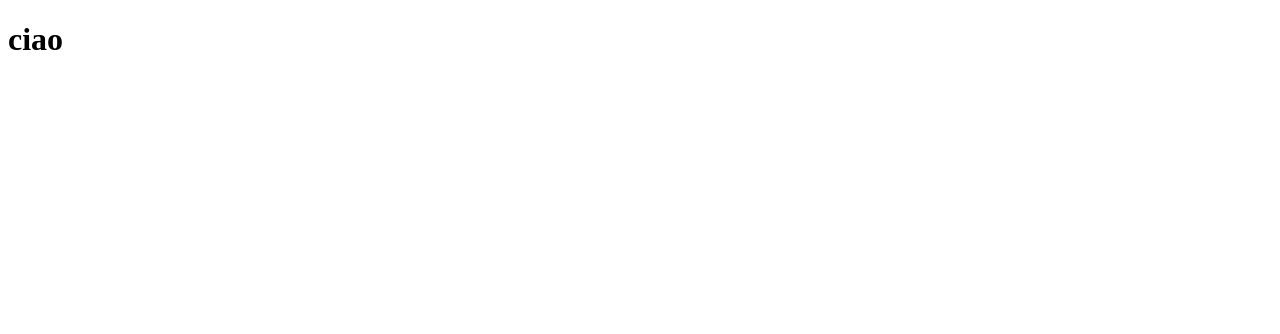
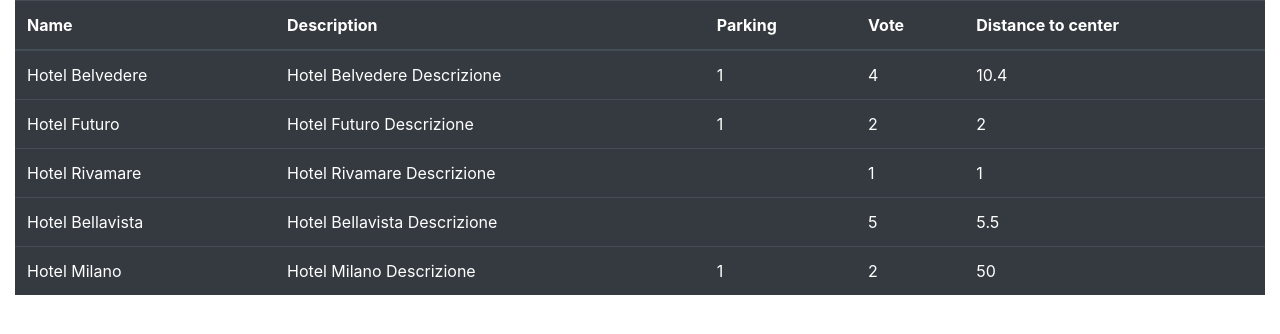
Before and after one commit to GiorgioDellutri/php-hotel, a PHP site: page / in a window 1280 px wide. Before the commit the part shown is almost empty. Shown: the top 334 px of the page. Run offline with PHP 8.4, Linux system fonts and the light colour scheme.

Commit message:
make table & foreach on array

```diff
--- a/index.php
+++ b/index.php
@@ -5,12 +5,82 @@
     <meta charset="UTF-8">
     <meta http-equiv="X-UA-Compatible" content="IE=edge">
     <meta name="viewport" content="width=device-width, initial-scale=1.0">
+    <!-- Import bootstrap -->
+    <link rel="stylesheet" href="https://cdn.jsdelivr.net/npm/bootstrap@4.3.1/dist/css/bootstrap.min.css" integrity="sha384-ggOyR0iXCbMQv3Xipma34MD+dH/1fQ784/j6cY/iJTQUOhcWr7x9JvoRxT2MZw1T" crossorigin="anonymous">
+
     <title>Php Hotel</title>
 </head>
 
 <body>
     <main>
-        <h1>ciao</h1>
+
+        <?php
+        $hotels = [
+            [
+                'name' => 'Hotel Belvedere',
+                'description' => 'Hotel Belvedere Descrizione',
+                'parking' => true,
+                'vote' => 4,
+                'distance_to_center' => 10.4
+            ],
+            [
+                'name' => 'Hotel Futuro',
+                'description' => 'Hotel Futuro Descrizione',
+                'parking' => true,
+                'vote' => 2,
+                'distance_to_center' => 2
+            ],
+            [
+                'name' => 'Hotel Rivamare',
+                'description' => 'Hotel Rivamare Descrizione',
+                'parking' => false,
+                'vote' => 1,
+                'distance_to_center' => 1
+            ],
+            [
+                'name' => 'Hotel Bellavista',
+                'description' => 'Hotel Bellavista Descrizione',
+                'parking' => false,
+                'vote' => 5,
+                'distance_to_center' => 5.5
+            ],
+            [
+                'name' => 'Hotel Milano',
+                'description' => 'Hotel Milano Descrizione',
+                'parking' => true,
+                'vote' => 2,
+                'distance_to_center' => 50
+            ],
+        ];
+        ?>
+
+        <div class="container-fluid">
+            <table class="table table-dark">
+                <?php
+                echo " <thead>
+                            <tr>
+                                <th scope='col'>Name</th>
+                                <th scope='col'>Description</th>
+                                <th scope='col'>Parking</th>
+                                <th scope='col'>Vote</th>
+                                <th scope='col'>Distance to center</th>
+                            </tr>
+                    </thead>";
+                echo "<tbody>";
+                foreach ($hotels as $hotel) {
+                    echo "<tr>";
+                    echo "<td>" . $hotel['name'] . "</td>";
+                    echo "<td>" . $hotel['description'] . "</td>";
+                    echo "<td>" . $hotel['parking'] . "</td>";
+                    echo "<td>" . $hotel['vote'] . "</td>";
+                    echo "<td>" . $hotel['distance_to_center'] . "</td>";
+                    echo "</tr>";
+                }
+                echo "</tbody>";
+                ?>
+            </table>
+        </div>
+
     </main>
 </body>
 
```
